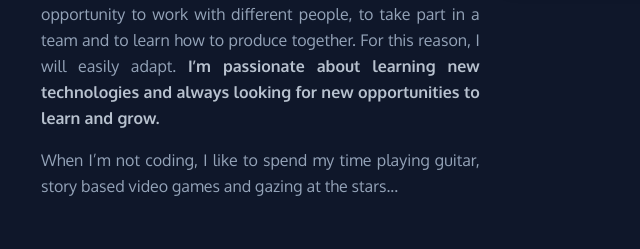
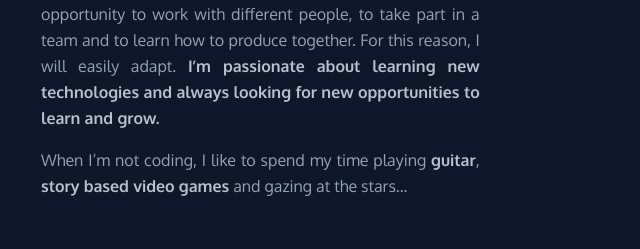
Before and after one commit to fatiharapoglu/portfolio-2023, a Next.js app: page / in a window 1280 px wide. Shown: the part 1481-1730 px from the top of the page, without its empty margins (215-855 px from the left). Built offline with nearby package versions, Linux system fonts and the light colour scheme.

Commit message:
add keywords, add links guitar and steam in about page

```diff
--- a/src/app/components/About.tsx
+++ b/src/app/components/About.tsx
@@ -35,8 +35,23 @@ export default function About() {
                         </strong>
                     </p>
                     <p className="pt-4">
-                        When I’m not coding, I like to spend my time playing guitar, story based video games and gazing at
-                        the stars...
+                        When I’m not coding, I like to spend my time playing{" "}
+                        <a
+                            href="https://www.youtube.com/user/f3tt4n/"
+                            target="_blank"
+                            className="animated-link font-semibold text-slate-300/90 transition-colors duration-300 hover:text-amber-200"
+                        >
+                            guitar
+                        </a>
+                        ,{" "}
+                        <a
+                            href="https://steamcommunity.com/id/f3tt4n/"
+                            target="_blank"
+                            className="animated-link font-semibold text-slate-300/90 transition-colors duration-300 hover:text-amber-200"
+                        >
+                            story based video games
+                        </a>{" "}
+                        and gazing at the stars...
                     </p>
                 </div>
                 <Tilt options={defaultTiltOptions} className="mt-2 flex w-5/12 items-start justify-center">
--- a/src/app/layout.tsx
+++ b/src/app/layout.tsx
@@ -5,7 +5,7 @@ import "../styles/globals.scss";
 export const metadata = {
     title: "Fatih Arapoğlu | Full-stack Developer",
     description: "Personal portfolio of Fatih Arapoğlu, made in 2023.",
-    keywords: "portfolio, fatih, arapoğlu, arapoglu, fatih arapoglu, fatih arapoğlu, fettan",
+    keywords: "portfolio, fatih, arapoğlu, arapoglu, fatih arapoglu, fatih arapoğlu, fettan, website",
     author: "Fatih Arapoğlu",
 };
 
```
Also changed, not shown: package.json (+8 -2 lines), 1 other file (tests, documents, lock files or other folders).
